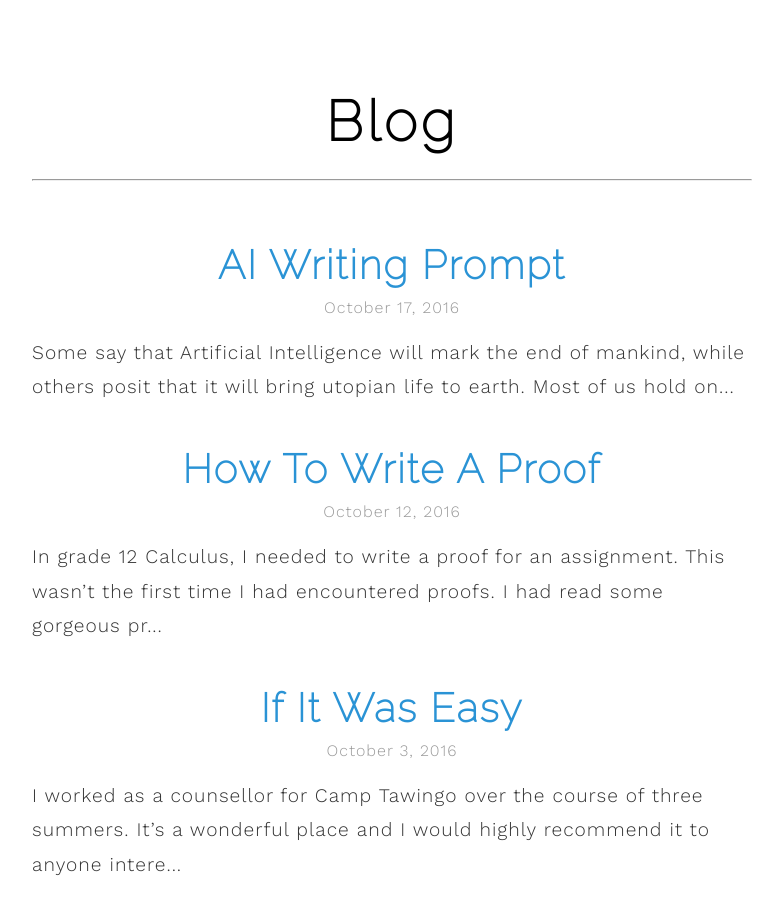
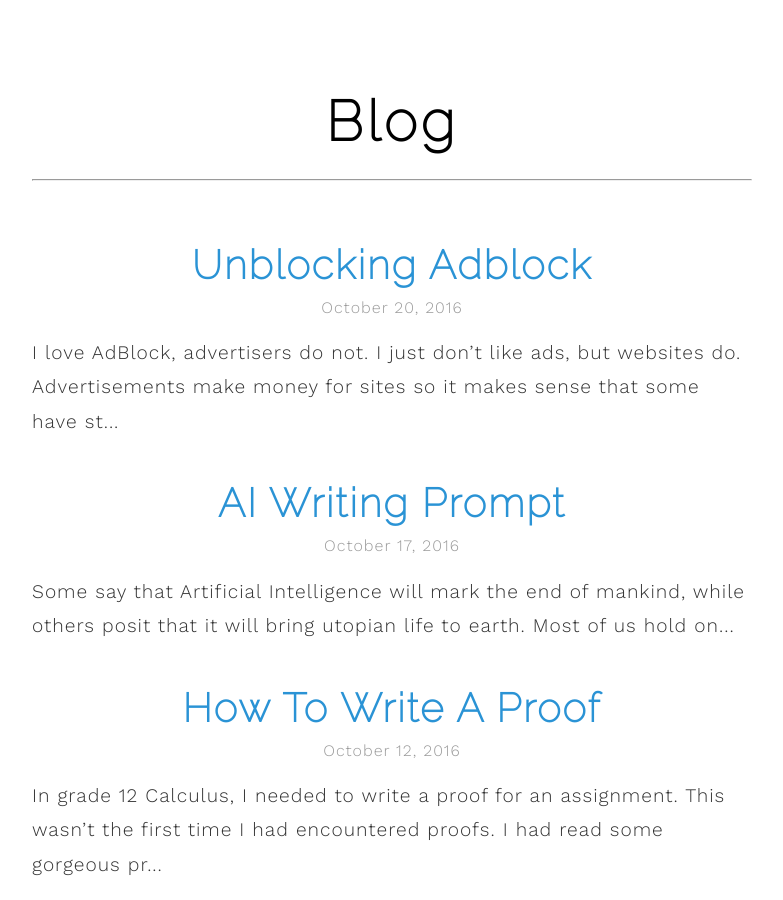
Before and after one commit to robertsonmcclure/robertsonmcclure.github.io, a Jekyll site: the page built from blog.md, in a window 1280 px wide and 900 px high. Shown: the whole window, without its empty margins (248-1031 px from the left). Built offline with Jekyll 4.4.1, drawn with Linux system fonts in a browser that asks for light colours; nearby versions of some CDN libraries; some of the changed lines change nothing that is shown.

Commit message:
adblock post

````diff
--- a/_config.yml
+++ b/_config.yml
@@ -5,6 +5,7 @@ destination: _site
 image: cn-tower.jpg
 permalink: /:title/
 markdown: kramdown
+highlighter: rouge
 sass:
   style: compressed
 social:
--- /dev/null
+++ b/_posts/2016-10-20-unblocking-adblock.md
@@ -0,0 +1,68 @@
+---
+layout: post
+title: Unblocking Adblock
+date: 2016-10-20
+tags: [technology]
+img:
+---
+
+I love [AdBlock](https://getadblock.com/), advertisers do not. I just don't like ads, but websites do. Advertisements make money for sites so it makes sense that some have started to try and get their users to stop using services like AdBlock. Some sites do this in a nice way, and this works every now and then.
+
+<blockquote class="twitter-tweet" data-lang="en"><p lang="en" dir="ltr">That&#39;s the way you win the <a href="https://twitter.com/hashtag/trust?src=hash">#trust</a>. <a href="https://twitter.com/InfoQ">@InfoQ</a> has done a good job in convincing me and I have disabled <a href="https://twitter.com/hashtag/adblock?src=hash">#adblock</a> . <a href="https://twitter.com/hashtag/honesty?src=hash">#honesty</a> <a href="https://twitter.com/hashtag/respect?src=hash">#respect</a> <a href="https://twitter.com/hashtag/truth?src=hash">#truth</a> <a href="https://t.co/x8BXQ50JUr">pic.twitter.com/x8BXQ50JUr</a></p>&mdash; Sherry (@theprudentcode) <a href="https://twitter.com/theprudentcode/status/787893895271186432">October 17, 2016</a></blockquote>
+<script async src="//platform.twitter.com/widgets.js" charset="utf-8"></script>
+
+However, other websites are less tactful and simply lose visitors.
+
+<blockquote class="twitter-tweet" data-lang="en"><p lang="en" dir="ltr">I&#39;ll pass. Nice knowing you, <a href="https://twitter.com/Designmodo">@Designmodo</a>. What we had was beautiful. Alas... All good things come to an end. <a href="https://twitter.com/hashtag/adblock?src=hash">#adblock</a> <a href="https://twitter.com/hashtag/marketing?src=hash">#marketing</a> <a href="https://t.co/eJK1F4tkIh">pic.twitter.com/eJK1F4tkIh</a></p>&mdash; Ines Anić 🌐 (@i_anic) <a href="https://twitter.com/i_anic/status/788818055254122496">October 19, 2016</a></blockquote>
+<script async src="//platform.twitter.com/widgets.js" charset="utf-8"></script>
+
+> For the sake of readability, I'll refer to any ad blocking service as AdBlock because it's easier to read, and it's the service that I happen to use.
+
+The thing about AdBlock is that it's no longer used _just for_ removing pesky ads from your peripheral vision. AdBlock also [deals with malware](http://www.makeuseof.com/tag/adblock-protect-browser-malware/) and turning it off can be dangerous.
+
+For example, in December 2015 [Forbes started experimenting with blocking visitors using AdBlock](http://www.wsj.com/articles/forbes-tests-new-tactics-to-combat-ad-blocking-1463133628). With Forbes taking such a hard stance against AdBlock it had the potential to set the precedent for how websites balanced AdBlock users and revenue generated from ads. The problem was that once you did turn off AdBlock, you were immediately served with [ads filled with Malware](http://www.networkworld.com/article/3021113/security/forbes-malware-ad-blocker-advertisements.html). This eventually led to Forbes becoming [more lenient with AdBlock using visitors](http://www.niemanlab.org/2016/06/forbes-has-quit-bugging-some-people-about-their-adblockers/) which is why when I visit [Forbes](http://www.forbes.com/), I can read all the content that I want while using AdBlock.
+
+However, this has not stopped other sites from trying to enforce the disabling of AdBlock. For example, [Wired gives two options](https://www.wired.com/how-wired-is-going-to-handle-ad-blocking/), either add Wired to the AdBlock's whitelist or asking you to pay for the privilege of not seeing ads through a weekly subscription.
+
+The whole _Disable AdBlock_ or _Pay Money_ decision is incredibly unappealing to me. Other sites have realized this and are taking different approaches. One such website is Narcity, who changes the option from _Pay Money_ to _Give Us Data_. So instead of disabling AdBlock, they simply ask you to sign up through Facebook. [This gives them data to your browsing experience](http://www.narcitymedia.com/blog/addressed-ad-blockers-happened/), and lets them customize your future experiences. I'm not a fan of this.
+
+I didn't like it when Facebook, Twitter or Instagram changed from [chronological feeds to algorithmic feeds](http://www.makeuseof.com/tag/how-and-why-to-disable-algorithmic-feeds-on-twitter-instagram-and-facebook/). This effectively means that some content is hidden from your view. I know that these companies want you to enjoy your time using their platform, so they'll serve content that makes you happy. This can lead to your view of social media being exclusively [people that share your views](http://www.forbes.com/sites/stevenrosenbaum/2016/05/31/the-facebook-curation-controversy/#28a5f8f34207). If that's what floats your boat then so be it, but I prefer to make the choice of what I read and believe myself.
+
+This still leaves us with one option. Don't go to that website. It's a very easy principle to practice. When a website asks you to turn off AdBlock, just close that tab and never look back. Unsurprisingly, [this is happening to a lot of sites that are using this strategy](https://thestack.com/world/2016/04/21/sites-that-block-adblockers-seem-to-be-suffering/). However, this is hard for some sites. Brand loyalty is still a thing that exists, so giving up on a trusted news source could be a challenging decision.
+
+There is still one more option.
+
+If these are your goals, then perhaps I can help:
+
+- Always keep AdBlock on
+- Read stuff on the internet
+- Don't pay for the privilege of not seeing ads
+- Don't give your data away willy nilly
+
+All that you need to do is right click and select Inspect. If you decide to go through the DOM elements, you'll see that some are there to prevent you seeing the rest of the site. These are usually `div`s containing classes like `ablk`, `shown` or some variation of that. Since each site does this differently, I can't provide a catch all solution... but I can show you a specific solution.
+
+Let's look at Narcity, because this was the first site that I encountered anti-AdBlock measures. If we Inspect and start looking through the elements, we see the following:
+
+```html
+<nav class="top-nav"></nav>
+<header class="header ablk-slid"></header>
+<div class="ablk-login-slide-back shown" style="display: block;"></div>
+<div class="ablk-login-slide shown" style="display: block;"></div>
+<div class="ad-bottom-floater"></div>
+<div id="container" class="ablk-slid"></div>
+```
+
+My first instinct was to simply delete
+
+```html
+<div class="ablk-login-slide-back shown" style="display: block;"></div>
+<div class="ablk-login-slide shown" style="display: block;">...</div>
+```
+
+since they were very obviously the `div`s that were obstructing my vision. If you actually go to [the Narcity article that I'm using](http://www.narcity.com/toronto/24-midterm-struggles-that-have-all-students-in-tears-right-now/) and test out what I'm doing, you'll see that this doesn't quite solve the problem. First of all, the content is slid to the right making most of it unreadable. Also, scrolling is disabled.
+
+On further inspection I noticed that there was a class called `ablk-slid`. Thank you for the informative name! You can double click on the element and edit the text, so I removed that class. Lo and Behold, the content went back to it's proper place on the page! But scrolling still didn't work.
+
+After a quick google search, I found that a way to disable scrolling is with the css `overflow: hidden;` applied to `html` and `body`. So I went to `html` and `body` and sure enough, I found `style="overflow:hidden;"` in both of them. Double click, mash the backspace key, and voilà!
+
+The website is back to normal! No whitelisting, payments or data needed. If this wasn't comprehensive enough, check it out in action!
````
